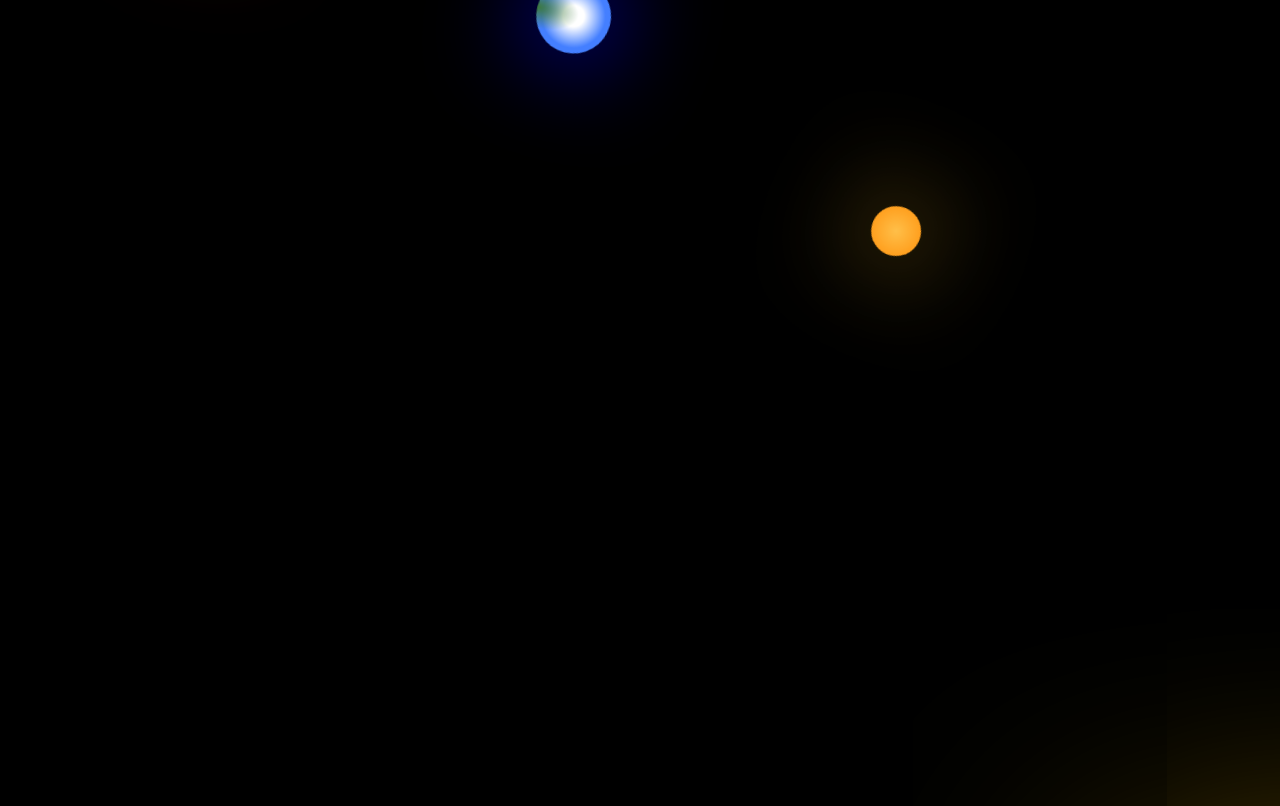
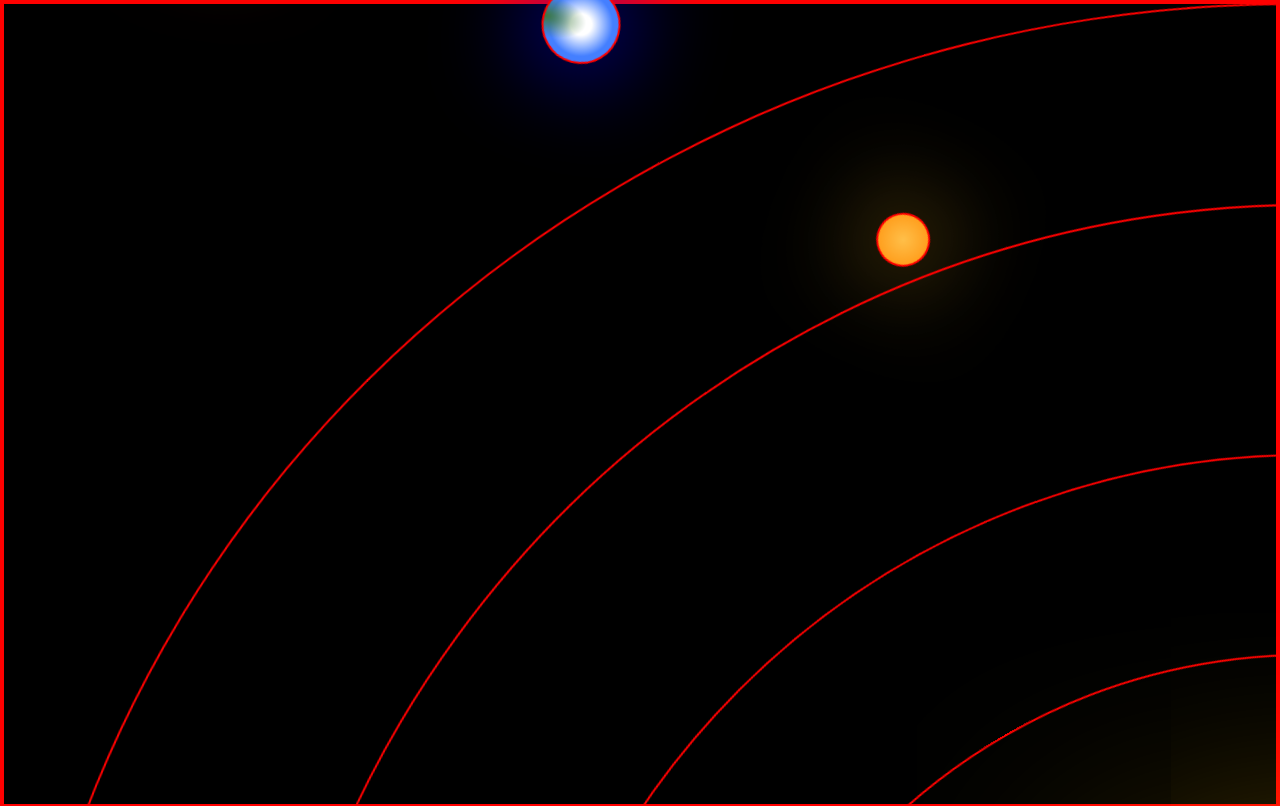
Before and after one commit to I-SaenzSMCT26/All-My-Projects, a plain HTML site: page planets.html in a window 1280 px wide. Shown: the top 806 px of the page. Drawn offline with Linux system fonts and the light colour scheme.

Commit message:
updated: 12/20/24

```diff
--- a/my-portfolio/landing-page-css-files/mlp.css
+++ b/my-portfolio/landing-page-css-files/mlp.css
@@ -1,6 +1,7 @@
 *{
     margin: 0; padding: 0;
     font-family:'Gill Sans', 'Gill Sans MT', Calibri, 'Trebuchet MS', sans-serif; color: white;
+    border: red solid 2px;
 }
 body{
     min-width: 365px;
--- a/planets.html
+++ b/planets.html
@@ -10,6 +10,7 @@
       *{
         padding: 0;
         margin: 0;
+        border: solid red 2px;
       }
 
       body{
```
Also changed, not shown: my-fun-projects/funshapes.html (+0 -1 lines), ny-javascript-practice/js-practice.html (+3 -1 lines).
